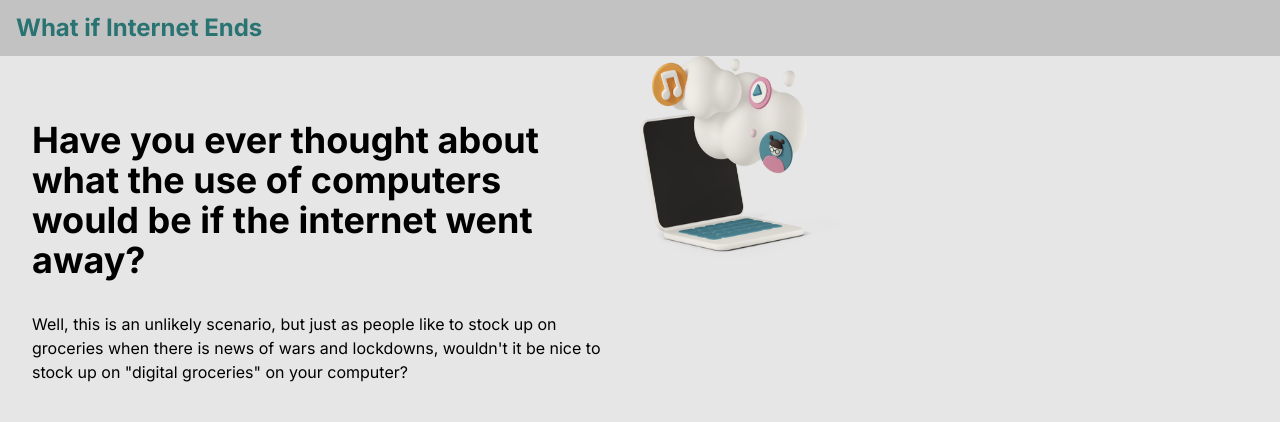
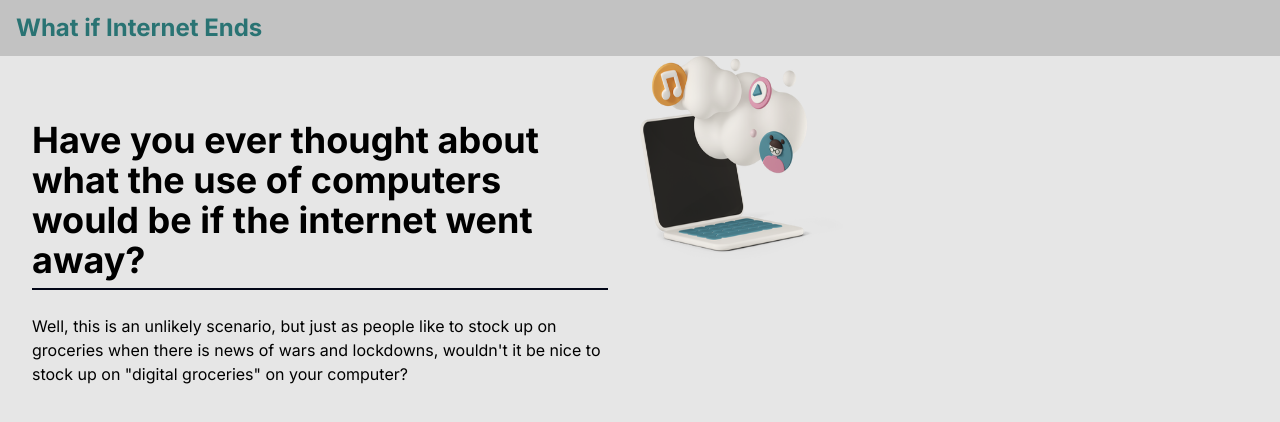
Before and after one commit to dankwx/whatifinternetends, a Next.js app: page / in a window 1280 px wide. Shown: the top 422 px of the page. Built offline with nearby package versions, Linux system fonts and the light colour scheme.

Commit message:
chore: add hr tag to home page

```diff
--- a/app/page.tsx
+++ b/app/page.tsx
@@ -10,11 +10,12 @@ export default function Home() {
         <article className="flex w-1/2 h-full flex-col">
           <h2 className="font-bold font-main text-4xl mx-8 mt-16"
           >Have you ever thought about what the use of computers would be if the internet went away?</h2>
-          <p className="font-main mx-8 mt-8 leading-6"
+          <hr className="border border-solid border-slate-950 mx-8 my-2" />
+          <p className="font-main mx-8 mt-4 leading-6"
           >Well, this is an unlikely scenario, but just as people like to stock up on groceries when there is news of wars and lockdowns, wouldn't it be nice to stock up on "digital groceries" on your computer?</p>
         </article>
         <div className="flex w-1/2 h-full">
-          <Image className="h-52 w-52" src={cloudImg}  alt="ff" />
+          <Image className="h-52 w-52" src={cloudImg} alt="ff" />
         </div>
       </div>
     </main>
```
